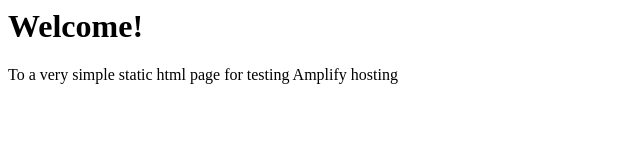
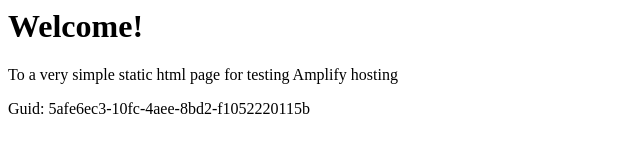
Before and after one commit to aws-aemilia-fra/Github-PR-Commit-Integration-Test-DoNotTouch-Gith-OKSLNVO2-v1-prod-eu-central-1, a website: page src/index.html in a window 1280 px wide. Shown: the whole page, without its empty margins (0-640 px from the left). Drawn offline with Linux system fonts and the light colour scheme.

Commit message:
commit from integ tests

```diff
--- a/src/index.html
+++ b/src/index.html
@@ -1,3 +1,5 @@
+
+
 <html lang="en">
 
 <head>
@@ -10,6 +12,6 @@
 <body>
     <h1>Welcome!</h1>
     <p>To a very simple static html page for testing Amplify hosting</p>
-</body>
+    <p>Guid: 5afe6ec3-10fc-4aee-8bd2-f1052220115b</p></body>
 
 </html>
```
